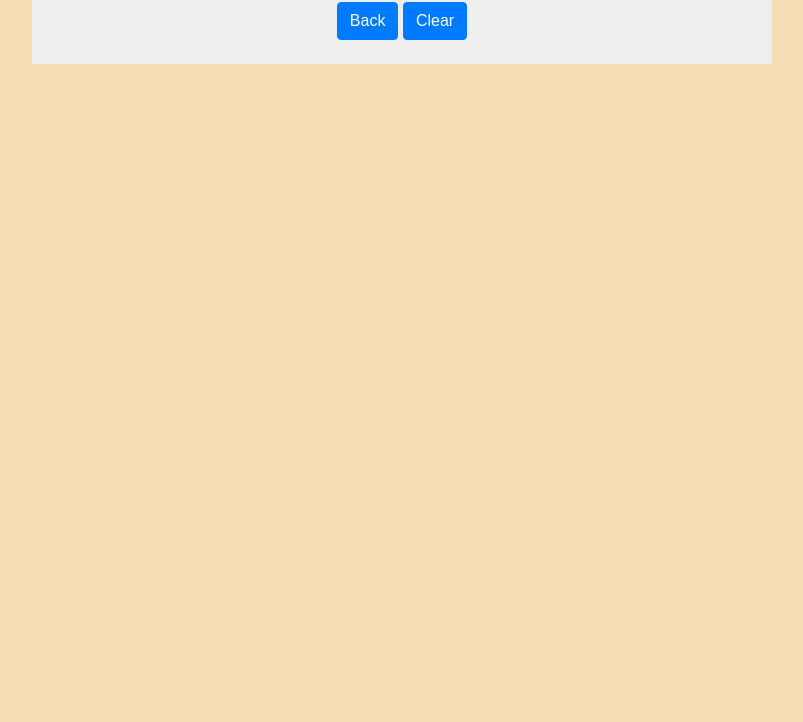
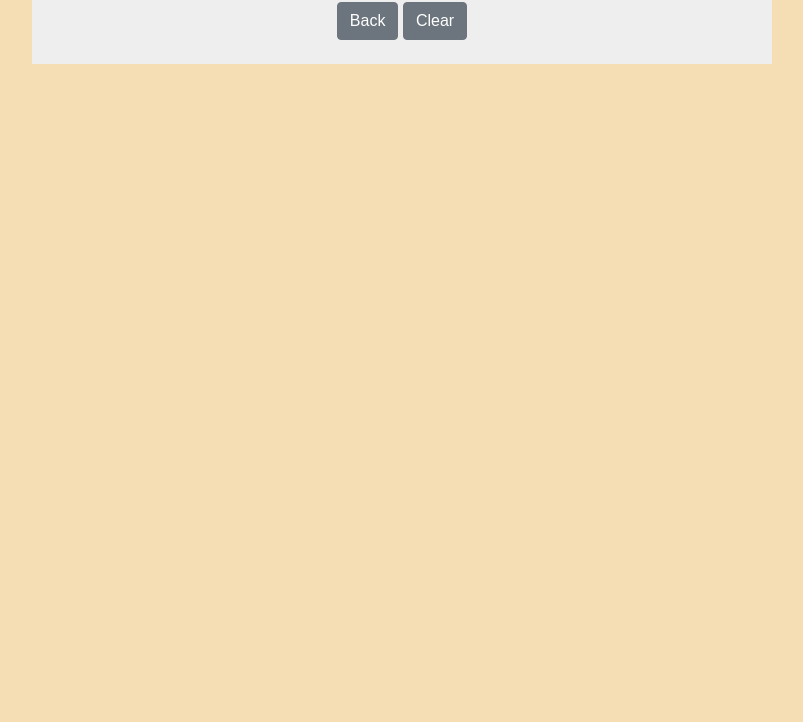
Before and after one commit to chrisnguyeen/homework-4, a plain HTML site: page score.html in a window 1280 px wide. Shown: the part 126-848 px from the top of the page, without its empty margins (238-1041 px from the left). Drawn offline with nearby package versions, Linux system fonts and the light colour scheme.

Commit message:
changed button color

```diff
--- a/score.html
+++ b/score.html
@@ -17,8 +17,8 @@
                 <div id="highScoresDiv" class="col-12">
                     <h1 id="scoresArea">High Scores</h1>
                     <div id="highScoresList"></div>
-                    <button class="btn btn-primary" id="backButton">Back</button>
-                    <button class="btn btn-primary" id="clearScores">Clear</button>
+                    <button class="btn btn-secondary" id="backButton">Back</button>
+                    <button class="btn btn-secondary" id="clearScores">Clear</button>
                 </div>
                 <div class="col-4"></div>
             </div>
```
